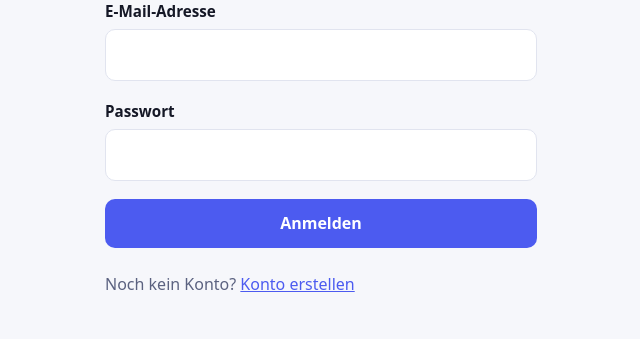
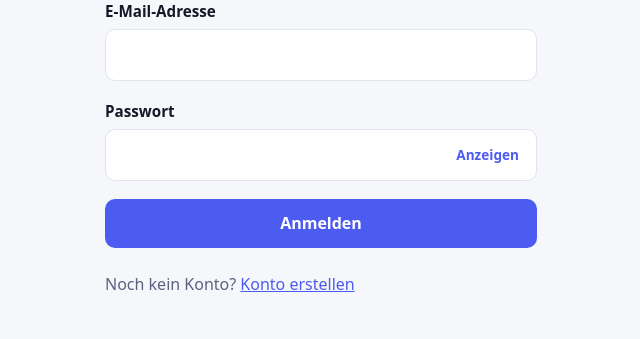
Before and after one commit to BonelessAngel/bens-games-platform, a PHP site: page /konto/anmelden/ in a window 1280 px wide. Shown: the part 223-562 px from the top of the page, without its empty margins (319-959 px from the left). Run offline with PHP 8.4, Linux system fonts and the light colour scheme.

Commit message:
Passwort auf Wunsch anzeigen
Knopf „Anzeigen/Verbergen“ neben jedem Passwortfeld der Kontoseiten.
Vor dem Absenden wird das Feld wieder verborgen, damit Browser und
Passwort-Manager es weiterhin als Passwort erkennen.

Co-Authored-By: Claude Opus 5.5 <noreply@anthropic.com>

```diff
--- a/src/scripts/account.js
+++ b/src/scripts/account.js
@@ -141,5 +141,39 @@ const pages = {
   },
 };
 
+// „Anzeigen“-Knopf neben jedem Passwortfeld.
+function addPasswordToggles() {
+  for (const input of document.querySelectorAll('input[type="password"]')) {
+    const wrapper = document.createElement('div');
+    wrapper.className = 'field__password';
+    input.replaceWith(wrapper);
+    wrapper.append(input);
+
+    const toggle = document.createElement('button');
+    toggle.type = 'button';
+    toggle.className = 'field__toggle';
+    toggle.textContent = 'Anzeigen';
+    toggle.setAttribute('aria-controls', input.id);
+    toggle.setAttribute('aria-pressed', 'false');
+    toggle.addEventListener('click', () => {
+      const visible = input.type === 'password';
+      input.type = visible ? 'text' : 'password';
+      toggle.textContent = visible ? 'Verbergen' : 'Anzeigen';
+      toggle.setAttribute('aria-pressed', String(visible));
+      input.focus();
+    });
+    wrapper.append(toggle);
+
+    // Vor dem Absenden wieder verbergen, damit der Browser es als Passwort speichert.
+    input.form?.addEventListener('submit', () => {
+      input.type = 'password';
+      toggle.textContent = 'Anzeigen';
+      toggle.setAttribute('aria-pressed', 'false');
+    });
+  }
+}
+
+addPasswordToggles();
+
 const root = document.querySelector('[data-page]');
 pages[root?.dataset.page]?.(root);
--- a/src/styles/main.css
+++ b/src/styles/main.css
@@ -381,6 +381,34 @@ a.card:focus-visible .card__cta {
   border-color: transparent;
 }
 
+.field__password {
+  position: relative;
+}
+
+.field__password input {
+  padding-right: 104px;
+}
+
+.field__toggle {
+  position: absolute;
+  top: 50%;
+  right: 8px;
+  transform: translateY(-50%);
+  padding: 6px 10px;
+  border: 0;
+  border-radius: 8px;
+  background: transparent;
+  color: var(--accent);
+  font: inherit;
+  font-size: 0.85rem;
+  font-weight: 600;
+  cursor: pointer;
+}
+
+.field__toggle:hover {
+  background: var(--bg-hover);
+}
+
 .field input[aria-invalid="true"] {
   border-color: var(--badge-maintenance);
 }
```
